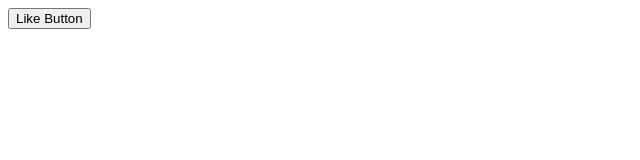
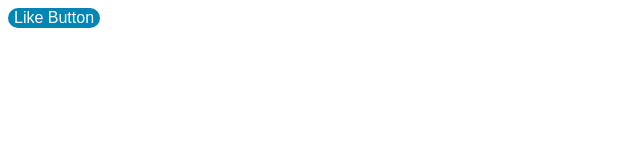
Before and after one commit to mclarkhellery/figma-designtoken-test, a plain HTML site: page index.html in a window 1280 px wide. Shown: the whole page, without its empty margins (0-640 px from the left). Drawn offline with Linux system fonts and the light colour scheme.

Commit message:
added button

```diff
--- a/index.html
+++ b/index.html
@@ -1,12 +1,22 @@
 <!DOCTYPE html>
 <html lang="en">
   <head>
+    <link rel="stylesheet" href="build/css/_variables.css" />
     <meta charset="UTF-8" />
     <meta http-equiv="X-UA-Compatible" content="IE=edge" />
     <meta name="viewport" content="width=device-width, initial-scale=1.0" />
     <title>Figma-DesignToken-Test</title>
   </head>
   <body>
+    <style>
+      button {
+        background-color: var(--sd-colors-button-background-primary);
+        border: none;
+        border-radius: 50px;
+        font-size: var(--sd-body-large);
+        color: var(--sd-color-white);
+      }
+    </style>
     <button>Like Button</button>
   </body>
 </html>
```
